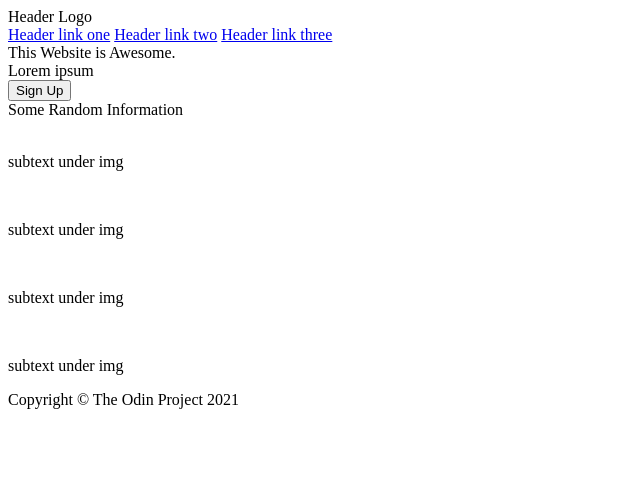
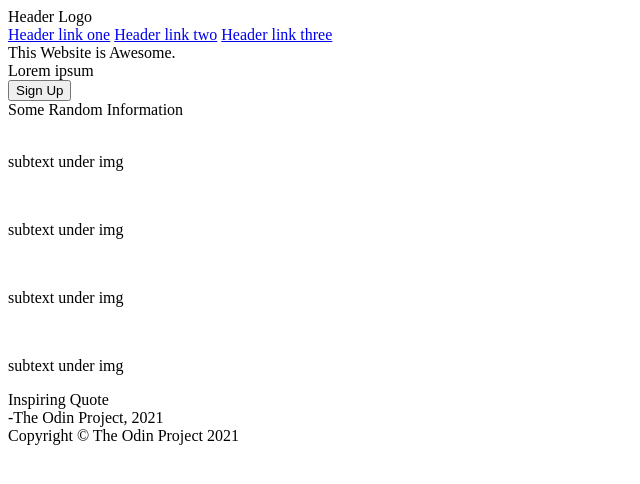
Before and after one commit to ingrid-01/odin-landing-page, a plain HTML site: page index.html in a window 1280 px wide. Shown: the whole page, without its empty margins (0-640 px from the left). Drawn offline with Linux system fonts and the light colour scheme.

Commit message:
Add quote

```diff
--- a/index.html
+++ b/index.html
@@ -26,6 +26,7 @@
 
     <div class="main-container">
         <div class="main-header">Some Random Information</div>
+
         <div class="cards">
             <div class="card-one">
                 <img src="#" alt="">
@@ -47,6 +48,12 @@
                 <p>subtext under img</p>
             </div>
         </div>
+
+        <div class="quote-container">
+            <div class="quote">Inspiring Quote</div>
+            <div class="author">-The Odin Project, 2021</div>
+        </div>
+
     </div>
 
     <div class="footer">Copyright &#169; The Odin Project 2021</div>
```
